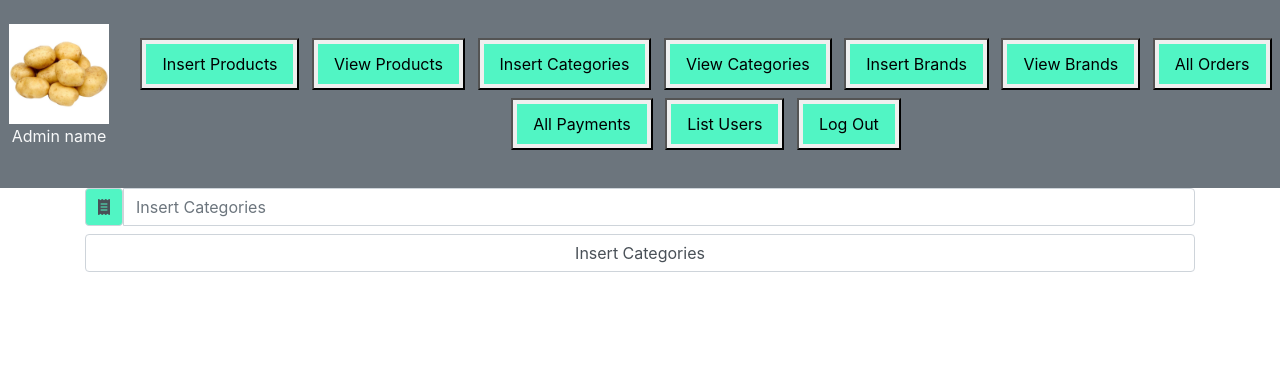
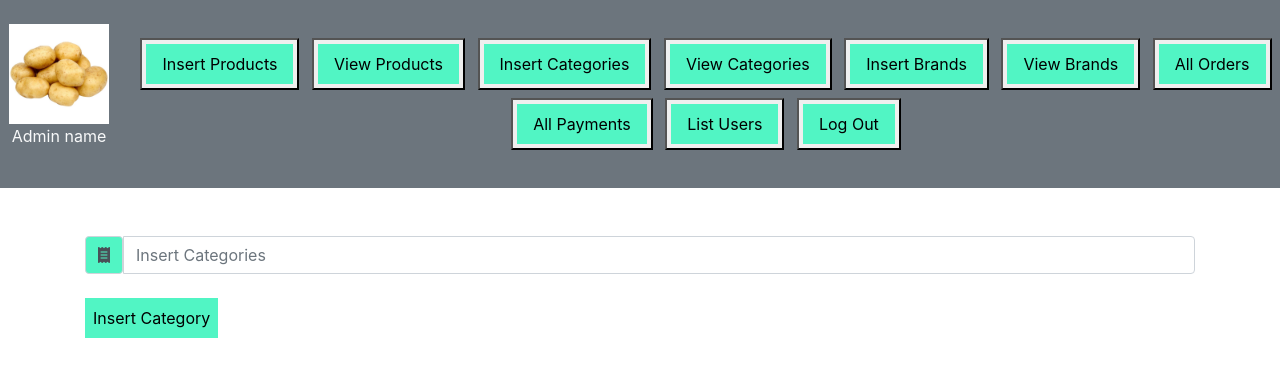
Before and after one commit to SatishJadhav2003/the-farmers-market-college-project, a PHP site: page /admin/index.php?insert_category in a window 1280 px wide. Shown: the part 90-467 px from the top of the page. Run offline with PHP 8.4, Linux system fonts and the light colour scheme; some libraries are stand-ins or nearby versions.

Commit message:
did some miner changes

```diff
--- a/admin/index.php
+++ b/admin/index.php
@@ -68,7 +68,7 @@
 
 
     <!-- php code to display values of buttons -->
-    <div class="container">
+    <div class="container my-5">
 
         <?php
         if (isset($_GET['insert_category'])) {
--- a/admin/insert_categories.php
+++ b/admin/insert_categories.php
@@ -5,6 +5,7 @@
     </div>
 
     <div class="input-group mb-2 w-10 ">
-        <input type="submit" class="form-control" name="insert_cat" value="Insert Categories" aria-label="categories" aria-describedby="basic-addon1" class="custom-navbar">
+        <!-- <input type="submit" class="form-control" name="insert_cat" value="Insert Categories" aria-label="categories" aria-describedby="basic-addon1" class="custom-navbar"> -->
+        <button class="custom-color p-2 my-3 border-0">Insert Category</button>
     </div>
 </form>
```
